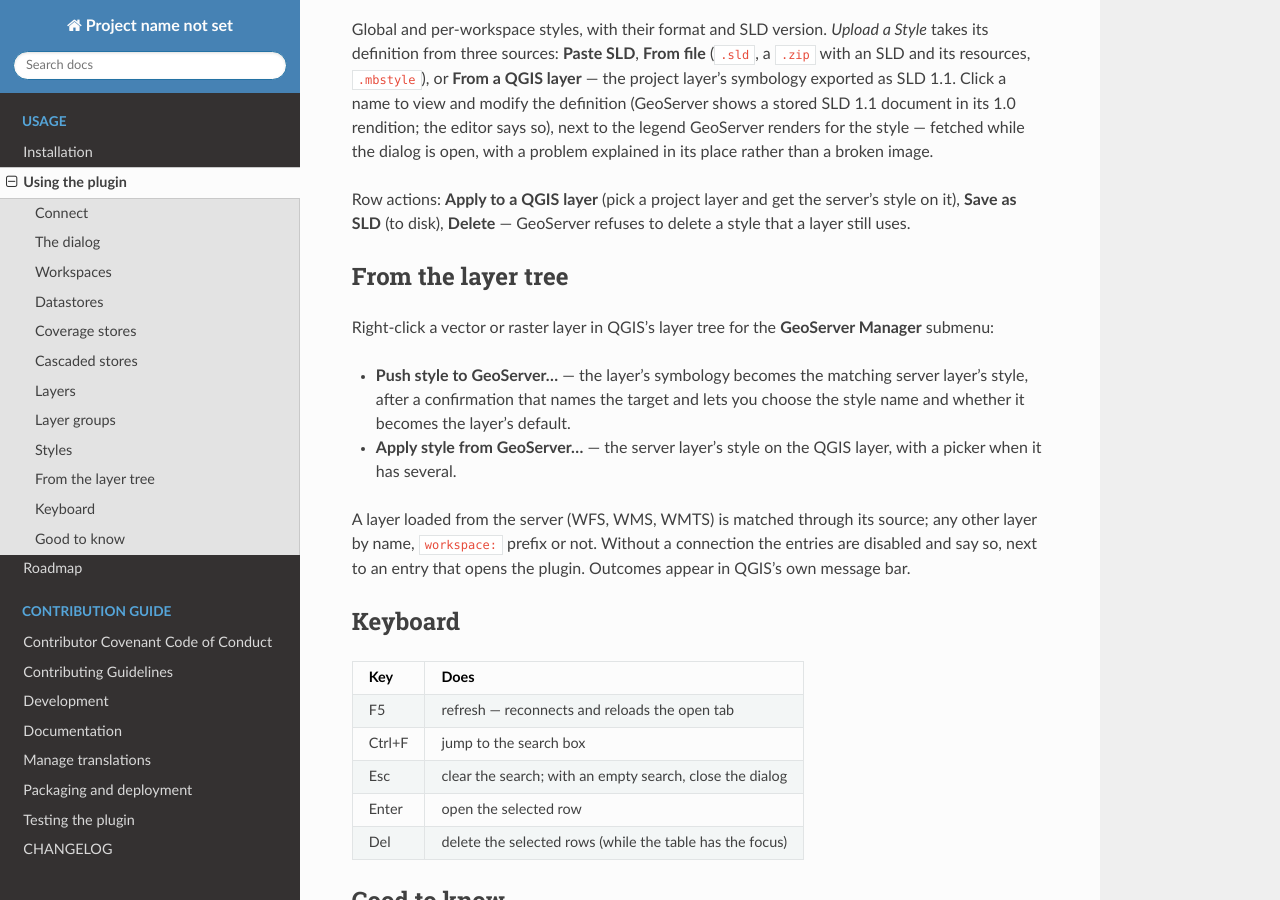
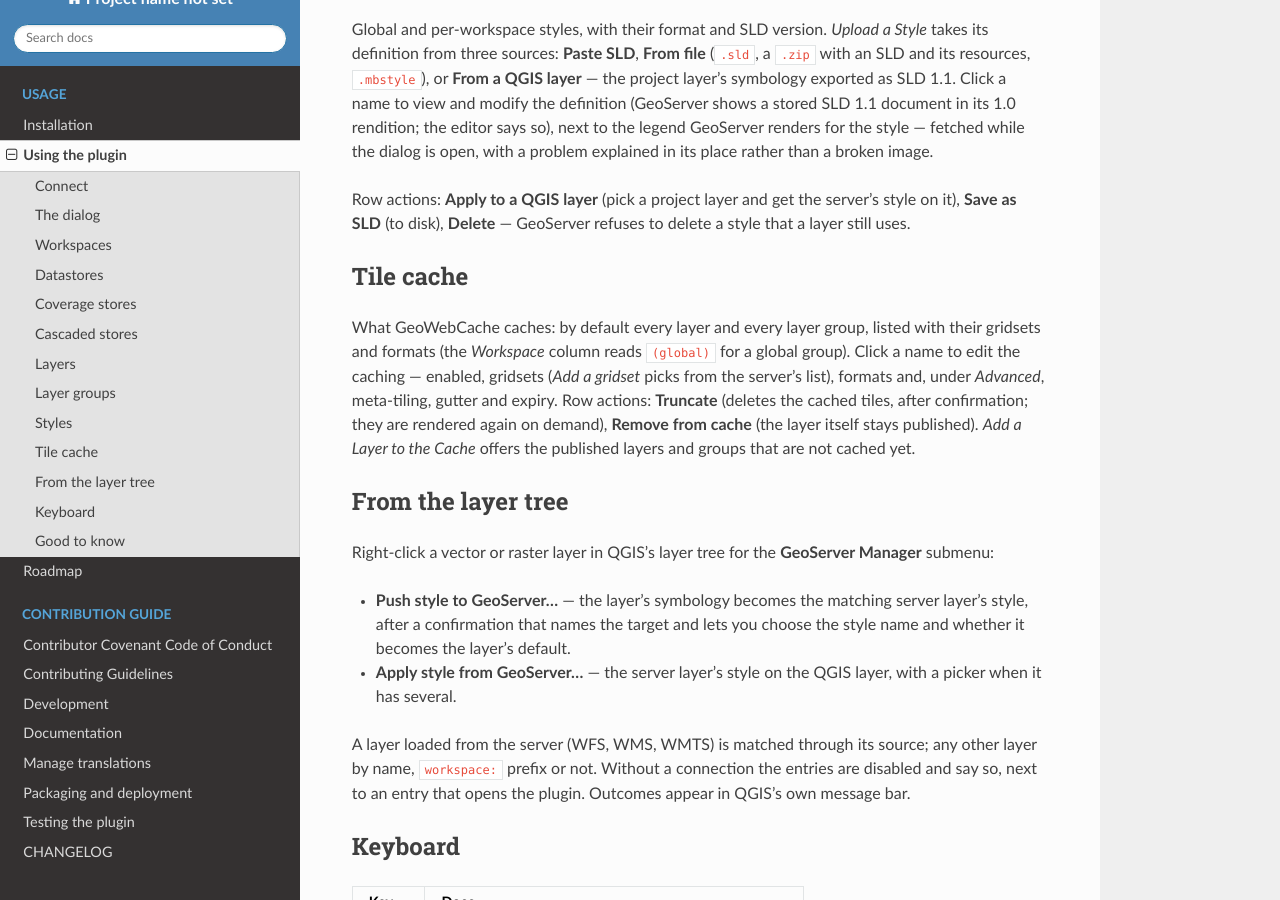
Before and after one commit to ronitjadhav/geoserver_manager, a Sphinx documentation site: the page built from docs/usage/guide.md, in a window 1280 px wide and 900 px high, scrolled down 3282 px. Built offline with Sphinx 7.4.7 and the Read the Docs theme 3.1.0, drawn with Linux system fonts in a browser that asks for light colours; the version number could not be read and is left out.

Commit message:
docs: the Tile Cache tab in the README and the guide; number its #50 rows
Rows 41 (the WFS datastore form) and 42–47 (GeoWebCache: listing,
bare-name groups, XML-only writes, the degraded publish template,
mass-truncate's text/xml, gridsets) are in issue #50 now.

Co-Authored-By: Claude Fable 5.1 <noreply@anthropic.com>

```diff
--- a/docs/usage/guide.md
+++ b/docs/usage/guide.md
@@ -151,6 +151,17 @@ Row actions: **Apply to a QGIS layer** (pick a project layer and get the
 server's style on it), **Save as SLD** (to disk), **Delete** — GeoServer refuses
 to delete a style that a layer still uses.
 
+## Tile cache
+
+What GeoWebCache caches: by default every layer and every layer group, listed
+with their gridsets and formats (the *Workspace* column reads `(global)` for a
+global group). Click a name to edit the caching — enabled, gridsets (*Add a
+gridset* picks from the server's list), formats and, under *Advanced*,
+meta-tiling, gutter and expiry. Row actions: **Truncate** (deletes the cached
+tiles, after confirmation; they are rendered again on demand), **Remove from
+cache** (the layer itself stays published). *Add a Layer to the Cache* offers
+the published layers and groups that are not cached yet.
+
 ## From the layer tree
 
 Right-click a vector or raster layer in QGIS's layer tree for the **GeoServer
```
Also changed, not shown: CLAUDE.md (+1 -1 lines), README.md (+2 -1 lines).
